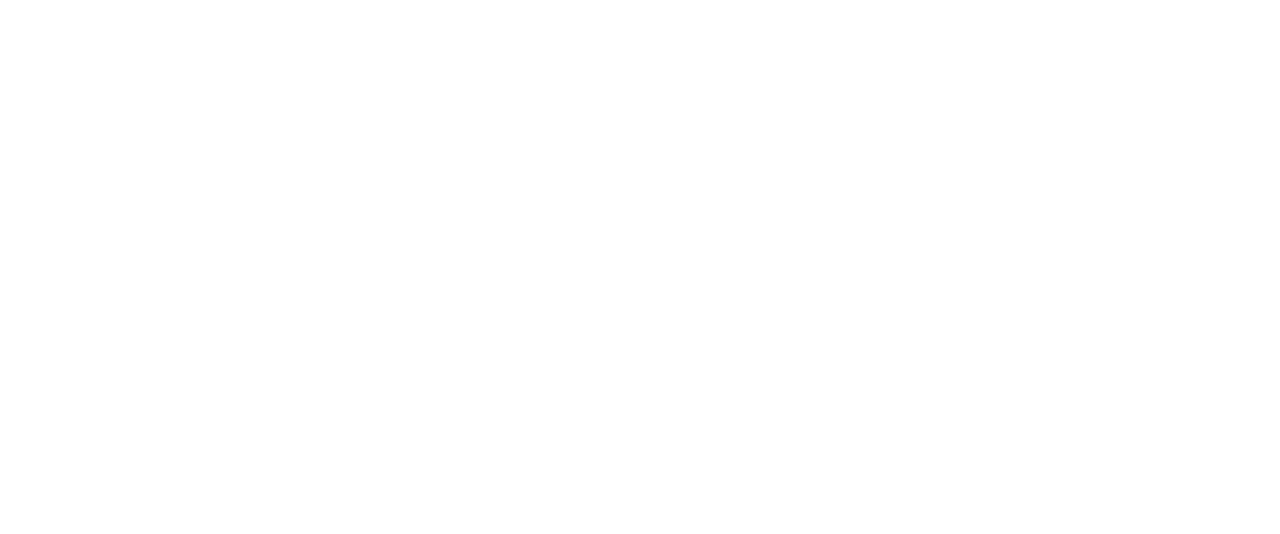
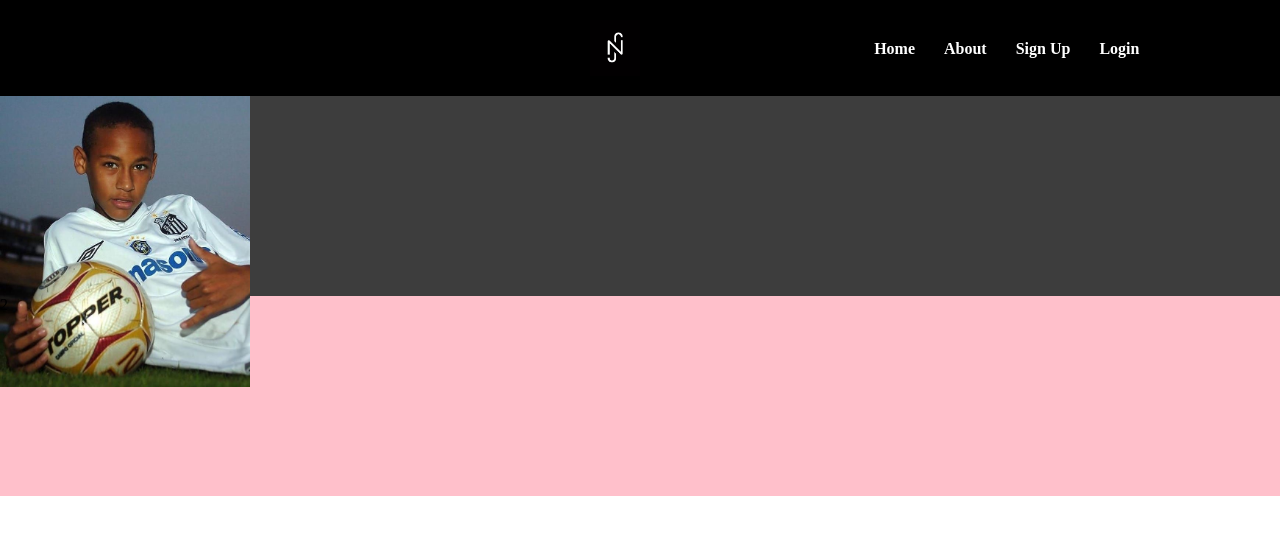
Before and after one commit to Pedro-Ortizz/Projeto-Individual, a plain HTML site: page Algoritmo/Site Institucional/index.html in a window 1280 px wide. Drawn offline with Linux system fonts and the light colour scheme.

Commit message:
Alterei o header e comecei a fazer o body do site

```diff
--- a/Algoritmo/Site Institucional/index.html
+++ b/Algoritmo/Site Institucional/index.html
@@ -5,8 +5,27 @@
     <meta name="viewport" content="width=device-width, initial-scale=1.0">
     <title>Neymar Junior</title>
     <link rel="shortcut icon" href="njr.ico" type="image/x-icon">
+    <link rel="stylesheet" href="style.css">
 </head>
 <body>
+    <header>
+        <div class="center">
+            <div class="logo"><img src="logo.jpg" width="50px"></div><!--logo-->
+            <div class="menu">
+                <a href="#">Home</a>
+                <a href="#">About</a>
+                <a href="#">Sign Up</a>
+                <a href="#">Login</a>
+            </div><!--menu-->
+        </div><!--center-->
+    </header>
+    <main>
+        <section class="space-one"><img src="neymar_criança.jpg" width="250px">
 
+        </section>
+        <section class="space-two">
+            2
+        </section>
+    </main>
 </body>
 </html>
--- /dev/null
+++ b/Algoritmo/Site Institucional/style.css
@@ -0,0 +1,57 @@
+*{
+    margin: 0;
+    padding: 0;
+    box-sizing: border-box;
+}
+
+.center{
+    display: flex;
+    flex-wrap: wrap;
+    max-width: 1100px;
+    margin: 0 auto;
+    padding:0 2%;
+}
+
+header{
+    padding: 20px 0;
+    background-color: black;
+}
+
+.logo{
+    display: flex;
+    width: 50%;
+    justify-content: flex-end;
+
+}
+
+.menu{
+    padding-top: 20px;
+    width: 50%;
+    text-align: right;
+}
+
+.menu a{
+    color: white;
+    text-decoration: none;
+    font-weight: bold;
+    margin-right: 25px;
+}
+
+main{
+    width: 100vw;
+
+}
+
+main section{
+    width: 100%;
+    height: 200px;
+}
+
+.space-one{
+    background-color: rgb(61, 61, 61);
+
+}
+
+.space-two{
+    background-color: pink;
+}
```
Also changed, not shown: Algoritmo/Site Institucional/logo.jpg (added), Algoritmo/Site Institucional/neymar_criança.jpg (added).
